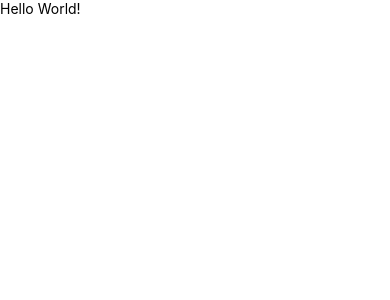
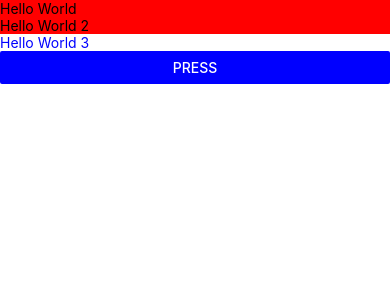
Before and after one commit to jmisrikhanov/react-native, a React Native app in the folder practice/myDraft/: screen / in a window 390 px wide. Shown: the top 300 px of the page. Built offline with nearby package versions, Linux system fonts and the light colour scheme.

Commit message:
added button and some styles

```diff
--- a/practice/myDraft/App.js
+++ b/practice/myDraft/App.js
@@ -1,12 +1,24 @@
 import React from 'react';
-import {View, Text} from 'react-native';
+import {SafeAreaView, View, Text, Button, StyleSheet} from 'react-native';
 
-function App() {
+const App = () => {
+  const alertOutput = label => alert('hey ' + label);
+
   return (
-    <View>
-      <Text>Hello World!</Text>
-    </View>
+    <SafeAreaView>
+      <View style={{backgroundColor: 'red'}}>
+        <Text>Hello World</Text>
+        <Text>Hello World 2</Text>
+      </View>
+      <Text style={{color: 'blue'}}>Hello World 3</Text>
+      <Button
+        onPress={() => alertOutput('Jack')}
+        title="press"
+        disabled={false}
+        color="blue"
+      />
+    </SafeAreaView>
   );
-}
+};
 
 export default App;
```
